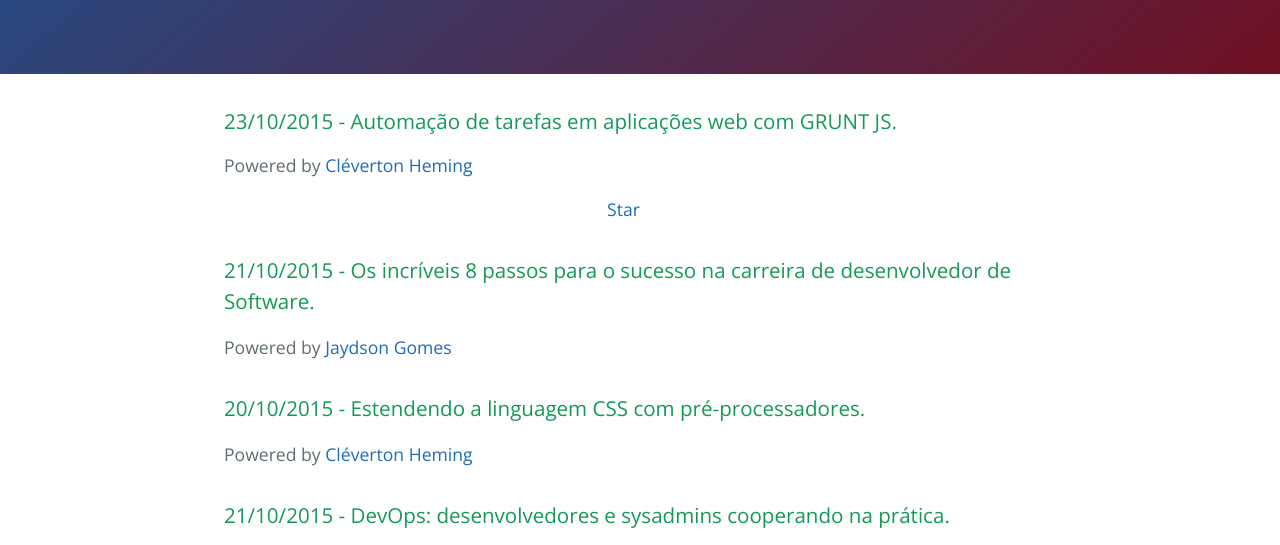
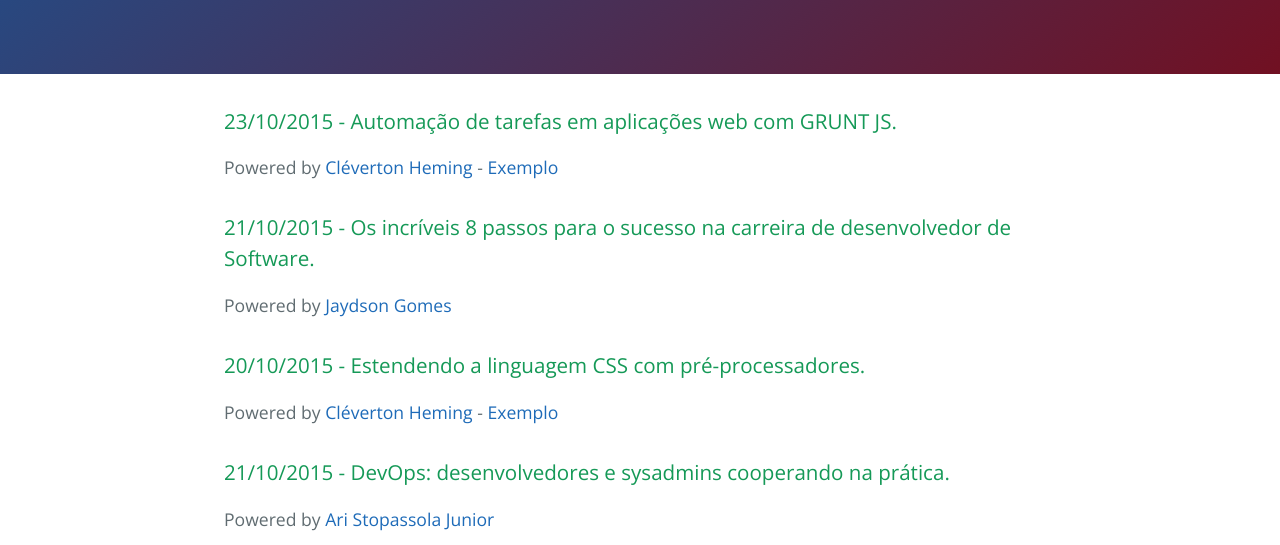
Before and after one commit to cctec/cctec, a plain HTML site: page index.html in a window 1280 px wide. Shown: the part 309-854 px from the top of the page. Drawn offline with nearby package versions, Linux system fonts and the light colour scheme; grey boxes are pictures that could not be loaded; a script that the page names is missing.

Commit message:
Removidoo botão do Github, adicionado apenas um link para o exemplo do mini-curso que está disponível no Github

```diff
--- a/index.html
+++ b/index.html
@@ -25,20 +25,10 @@
       <a id="designer-templates" class="anchor" href="#designer-templates" aria-hidden="true"><span class="octicon octicon-link"></span></a> 23/10/2015 - Automação de tarefas em aplicações web com GRUNT JS.
     </h3>
 
-    <div style="width: 100%">
-      <div style="width: 50%; text-align: left;">
+
         <p>
-          Powered by <a target="_blank" href="http://clevertonh.com">Cléverton Heming</a>
+          Powered by <a target="_blank" href="http://clevertonh.com">Cléverton Heming</a> - <a target="_blank" href="https://github.com/cctec/mini-curso-cctec-2015-grunt-js">Exemplo</a>
         </p>
-      </div>
-      <div style="width: 50%; text-align: right;">
-        <!-- Place this tag where you want the button to render. -->
-        <a aria-label="Star cctec/mini-curso-cctec-2015-grunt-js on GitHub" data-count-aria-label="# stargazers on GitHub" data-count-api="/repos/cctec/mini-curso-cctec-2015-grunt-js#stargazers_count" data-count-href="/cctec/mini-curso-cctec-2015-grunt-js/stargazers" href="https://github.com/cctec/mini-curso-cctec-2015-grunt-js" class="github-button">Star</a>
-      </div>
-    </div>
-
-
-
 
 
     <script async class="speakerdeck-embed" data-id="16621509c0fe425d9ccb55d39758982a" data-ratio="1.77777777777778" src="//speakerdeck.com/assets/embed.js"></script>
@@ -63,7 +53,7 @@
     </h3>
 
     <p>
-      Powered by <a target="_blank" href="http://clevertonh.com">Cléverton Heming</a>
+      Powered by <a target="_blank" href="http://clevertonh.com">Cléverton Heming</a> - <a target="_blank" href="https://github.com/cctec/mini-curso-cctec-2015-css-less">Exemplo</a>
     </p>
     <script async class="speakerdeck-embed" data-id="28ef53fd19c44c07a810eaf716e30d44" data-ratio="1.77777777777778" src="//speakerdeck.com/assets/embed.js"></script>
     <!-- cls Less -->
@@ -78,7 +68,7 @@
       Powered by <a target="_blank" href="http://perito.inf.br">Ari Stopassola Junior</a>
     </p>
     <div style="text-align: center">
-    <iframe src="http://www.slideshare.net/arijunior/slideshelf" width="760px" height="570px" frameborder="0" marginwidth="0" marginheight="0" scrolling="no" style="border:none;" allowfullscreen webkitallowfullscreen mozallowfullscreen></iframe>
+  <iframe src="http://www.slideshare.net/arijunior/slideshelf" width="615px" height="470px" frameborder="0" marginwidth="0" marginheight="0" scrolling="no" style="border:none;" allowfullscreen webkitallowfullscreen mozallowfullscreen></iframe>
     </div>
     <!-- cls Ari -->
 
@@ -100,8 +90,5 @@
     ga('send', 'pageview');
   </script>
 
-  <!-- Place this tag right after the last button or just before your close body tag. -->
-  <script async defer id="github-bjs" src="https://buttons.github.io/buttons.js"></script>
-
 </body>
 </html>
```
